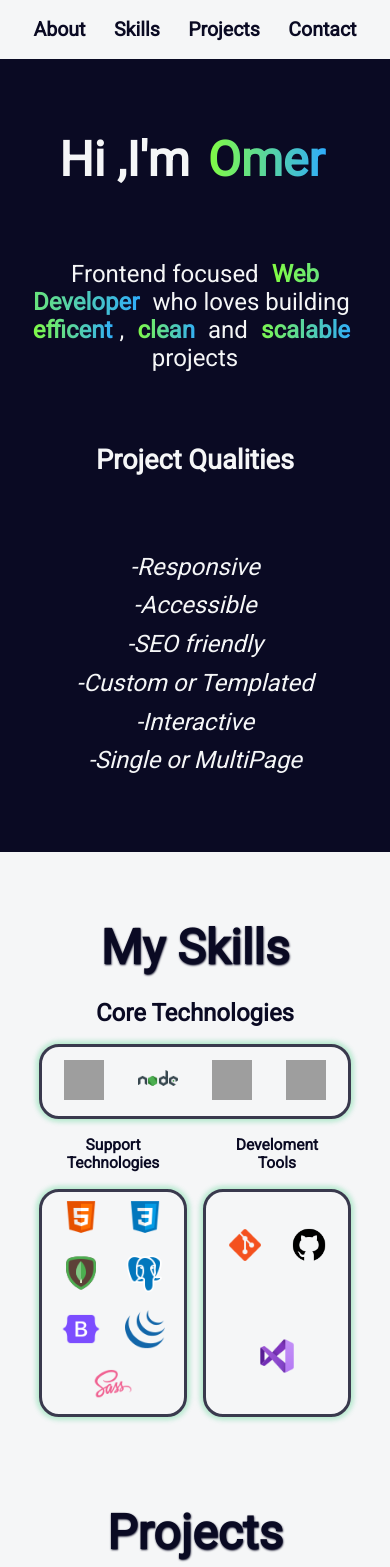
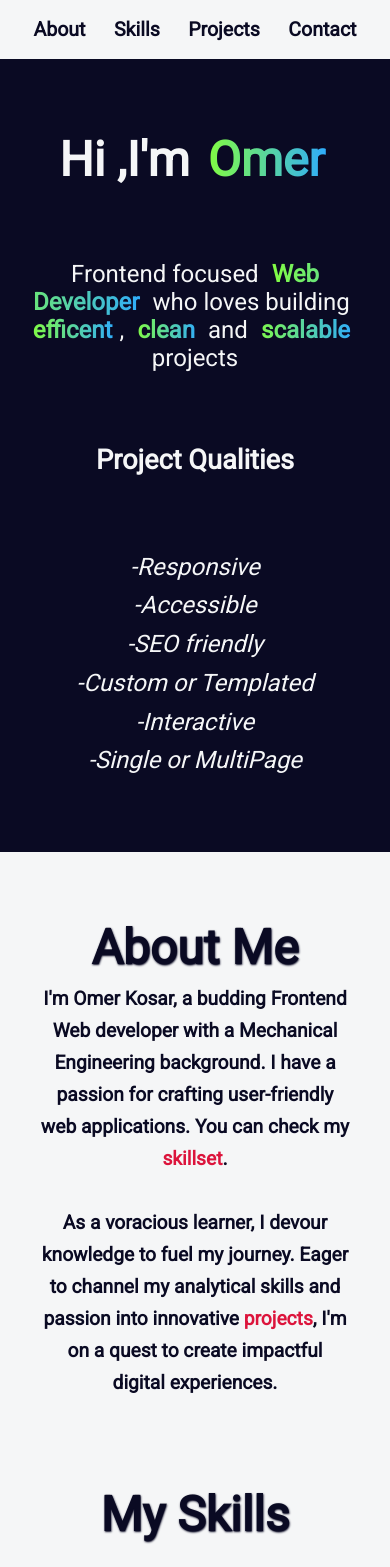
Before and after one commit to kosaromerf/Portfolio, a React (Vite) app: page / in a window 390 px wide. Shown: the top 1567 px of the page. Built offline with nearby package versions, Linux system fonts and the light colour scheme; grey boxes are pictures that could not be loaded.

Commit message:
Add: Responsive About Component

```diff
--- a/src/App.jsx
+++ b/src/App.jsx
@@ -5,16 +5,16 @@ import About from "./Components/About";
 import Skills from "./Components/Skills";
 import Projects from "./Components/Projects";
 import Footer from "./Components/Footer";
-import scroolTop from "./Utils/scrollTop";
 
 const App = () => {
   return (
     <div>
       <Header />
       <Welcome />
+      <About />
       <Skills />
       <Projects />
-      <About />
+
       <Footer />
     </div>
   );
--- a/src/Components/About.jsx
+++ b/src/Components/About.jsx
@@ -5,17 +5,23 @@ const About = () => {
   return (
     <div id="about">
       <h2>About Me</h2>
-      <div>
-        <section className="divided">
-          <img src="#" alt="working man ilistruation" id="aboutImg" />
-          <p id="aboutText">
-            Lorem ipsum dolor sit amet consectetur adipisicing elit. Tenetur,
-            vero illo quas magnam dolores mollitia doloremque voluptas adipisci
-            veniam quisquam voluptate velit alias aliquid aspernatur
-            perspiciatis quaerat doloribus nostrum iste.
-          </p>
-        </section>
-      </div>
+      <p id="aboutText">
+        I'm Omer Kosar, a budding Frontend Web developer with a Mechanical
+        Engineering background. I have a passion for crafting user-friendly web
+        applications. You can check my{" "}
+        <span>
+          <a href="#skills">skillset</a>
+        </span>
+        .
+        <br />
+        <br />
+        As a voracious learner, I devour knowledge to fuel my journey. Eager to
+        channel my analytical skills and passion into innovative{" "}
+        <span>
+          <a href="#projects">projects</a>
+        </span>
+        , I'm on a quest to create impactful digital experiences.
+      </p>
     </div>
   );
 };
--- a/src/Components/Projects.jsx
+++ b/src/Components/Projects.jsx
@@ -48,16 +48,6 @@ const Projects = () => {
         codeLink={"#"}
         previewLink={"#"}
       />
-      <Case
-        preview={placeholder}
-        name={"Temp Case"}
-        detail={
-          "temporibus, laboriosam repudiandae dolor minus vero, iure debitis soluta maxime rerum nesciunt fugiat excepturi ab omnis facilis unde odit nemo aliquid. Molestiae accusamus doloribus voluptates blanditiis corporis vel eaque, iusto eveniet. Praesentium molestiae beatae rerum numquam dolorem deleniti explicabo cum libero omnis et quisquam accusamus nostrum, in maiores facere quidem quis consectetur architecto. Labore, assumenda dicta soluta sint possimus quam autem itaque ipsam tempora id quibusdam placeat qui, optio voluptate fugit dolores. Distinctio reprehenderit eligendi pariatur incidunt cumque esse quos culpa doloribus officia aperiam eos vero ipsam consequuntur, possimus, debitis cupiditate? Voluptatum vel natus aspernatur magnam nisi, laborum iste reprehenderit neque deserunt odit suscipit quibusdam deleniti earum aliquam voluptas, corporis cumque nam hic esse illo animi? Explicabo suscipit rem, natus voluptatibus, facilis odit sequi voluptates nisi non ex eos error ut, beatae dolorem cupiditate consequuntur accusamus iure laboriosam ratione. Id quae dignissimos, architecto nobis dicta nulla numquam amet sunt ab quisquam sint. Beatae, veniam ipsum, optio molestias consectetur corrupti aliquam possimus sint libero modi facere illum quo iste totam sunt nobis voluptates ut, ad adipisci reiciendis sapiente numquam exercitationem? Ea deleniti illo tempora veritatis iste beatae, ratione explicabo amet voluptate ut sed blanditiis consectetur?"
-        }
-        techs={["HTML", "CSS", "JavaScript", "NodeJS"]}
-        codeLink={"#"}
-        previewLink={"#"}
-      />
     </div>
   );
 };
--- a/src/index.css
+++ b/src/index.css
@@ -486,8 +486,7 @@ li.typewriter {
 /* About styles */
 
 #about {
-  background-color: #f5f6f7;
-  height: 40vh;
+  background-color: var(--light);
   display: flex;
   flex-direction: column;
   justify-content: space-between;
@@ -496,46 +495,28 @@ li.typewriter {
 }
 
 #about h2 {
-  color: #0a0a23;
-  text-shadow: 0.5px 0.5px 2px #0a0a23;
+  color: var(--dark);
+  text-shadow: 0.5px 0.5px 2px var(--dark);
   font-weight: 900;
-  font-size: 2rem;
-}
-
-.divided {
-  display: grid;
-  grid-template-columns: 1fr 1fr;
-  margin: 2% 7% 2% 7%;
-
-}
-
-#aboutImg {
-  height: 250px;
-  border-right: 2px double rgb(128, 128, 128);
+  font-size: 3rem;
 }
 
 #aboutText {
-  margin-left: 5%;
+  margin-top: 2%;
   text-align: center;
   align-self: center;
-
   line-height: 2rem;
+  font-size: 1.2rem;
+  font-weight: 600;
+  color: var(--dark);
 }
 
-#resumeLink {
+#about a {
   text-decoration: none;
-  color: #0a0a23;
-  font-weight: 900;
-  padding: 1rem;
-  transition: 0.2s ease-in-out;
-  color: #0a0a23;
-  font-size: 1.3rem;
+  color: var(--red);
 }
 
-#resumeLink:hover {
-  font-size: 1.5rem;
-  text-shadow: 1px 1px 3px black;
-}
+
 
 /* footer styles */
 
```
